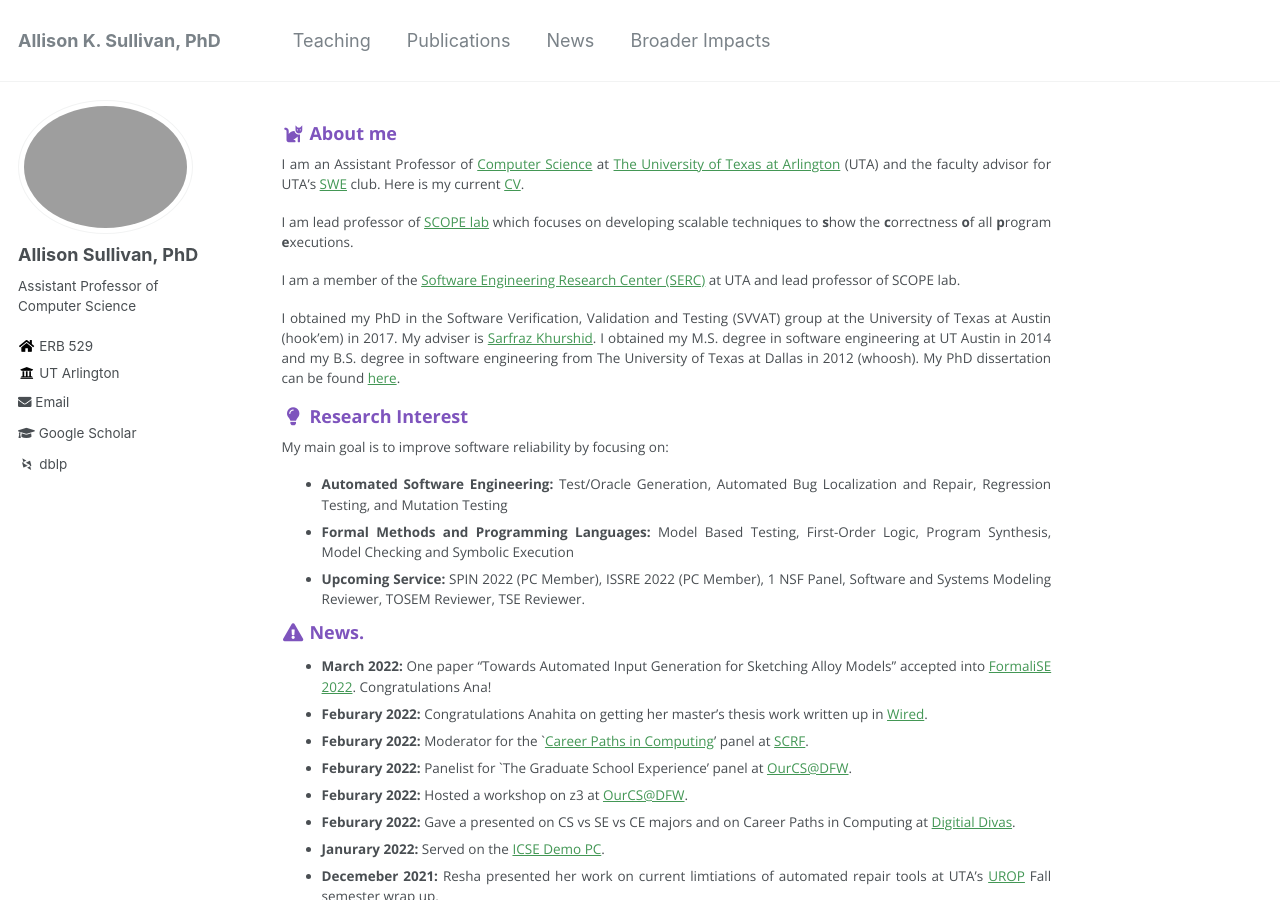
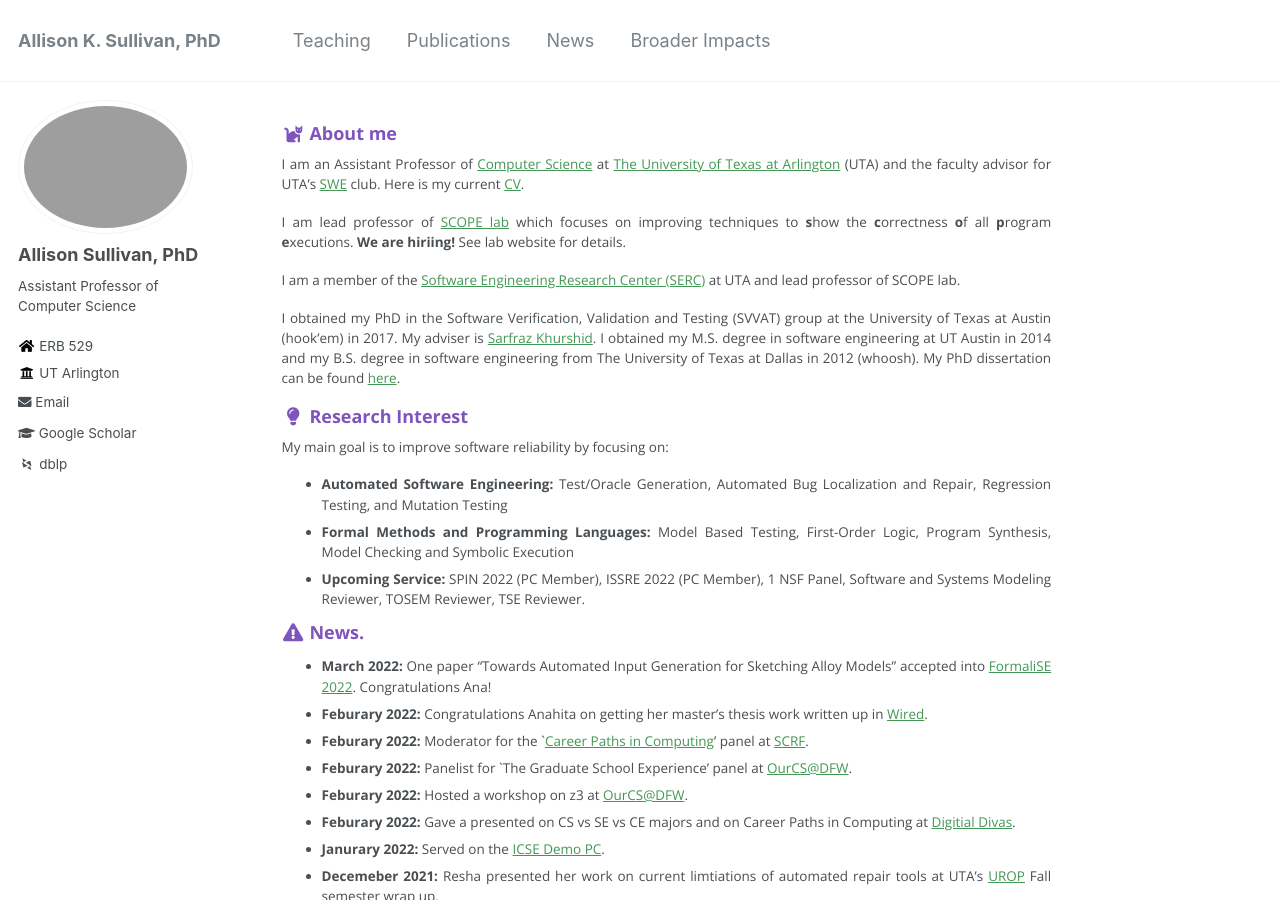
Before and after one commit to Allisonius/allisonius.github.io, a Jekyll site: the page built from _pages/about.md, in a window 1280 px wide and 900 px high. Built offline with Jekyll 4.4.1, drawn with Linux system fonts in a browser that asks for light colours; some web fonts are replaced.

Commit message:
Update about.md

```diff
--- a/_pages/about.md
+++ b/_pages/about.md
@@ -11,7 +11,7 @@ redirect_from:
 ### <i class="fa fa-fw fa-cat" aria-hidden="true"></i> About me
 I am an Assistant Professor of [Computer Science](https://www.uta.edu/academics/schools-colleges/engineering/academics/departments/cse) at [The University of Texas at Arlington](https://www.uta.edu/) (UTA) and the faculty advisor for UTA's [SWE](https://swe.org/) club. Here is my current [CV](/files/ASullivan_CV.pdf).
 
-I am lead professor of [SCOPE lab](https://scopelabuta.github.io/) which focuses on developing scalable techniques to **s**how the **c**orrectness **o**f all **p**rogram **e**xecutions.
+I am lead professor of [SCOPE lab](https://scopelabuta.github.io/) which focuses on improving techniques to **s**how the **c**orrectness **o**f all **p**rogram **e**xecutions. **We are hiriing!** See lab website for details.
 
 I am a member of the [Software Engineering Research Center (SERC)](https://se-research-center.uta.edu/) at UTA and lead professor of SCOPE lab.
 
```
